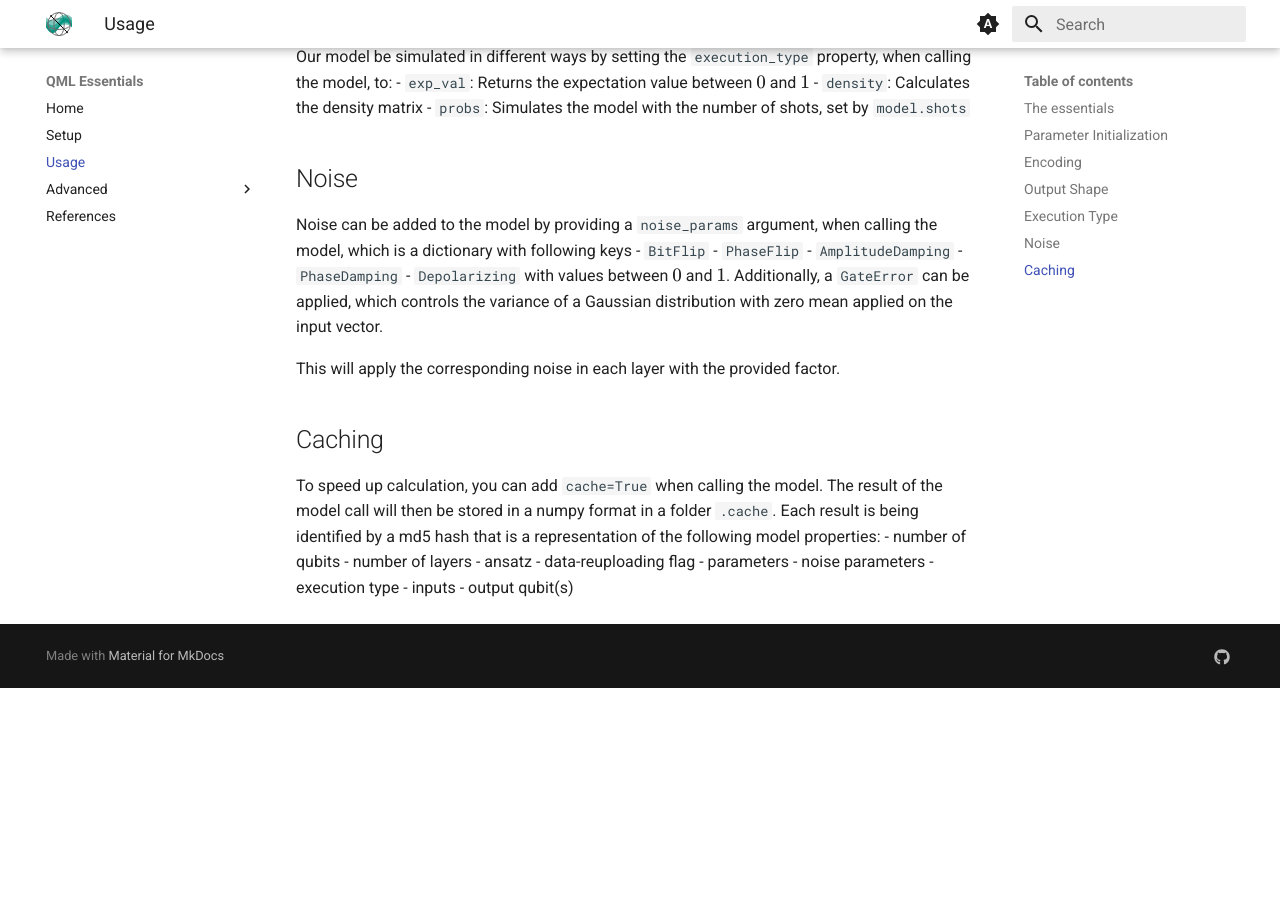
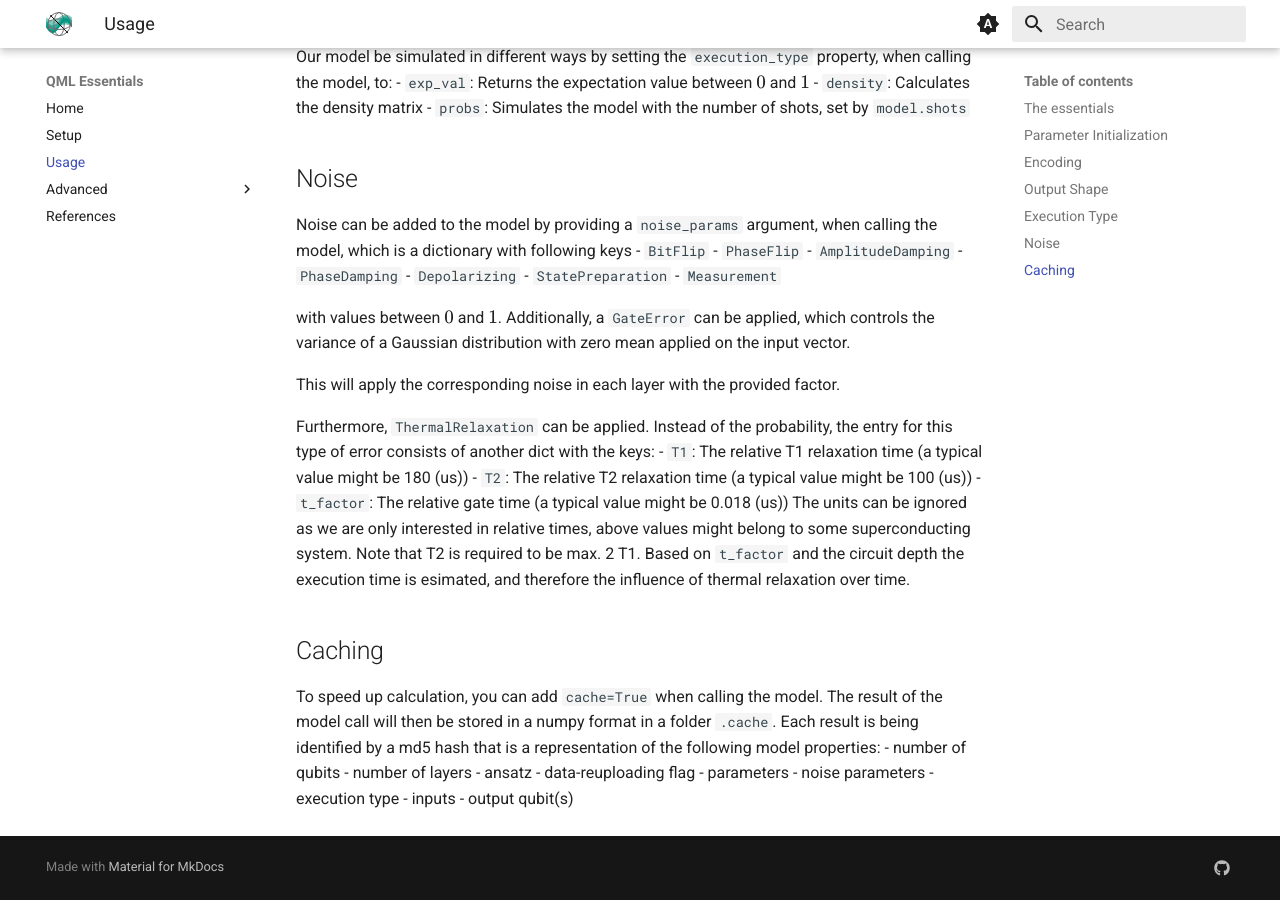
Before and after one commit to cirKITers/qml-essentials, an MkDocs documentation site: the page built from docs/usage.md, in a window 1280 px wide and 900 px high, scrolled down 2224 px. Built offline with MkDocs 1.6.1 and Material for MkDocs 9.7.7, drawn with Linux system fonts in a browser that asks for light colours; emoji names are drawn with the system emoji font; before the commit the page ends 2912 px from its top, so only the background shows below that.

Commit message:
documentation

```diff
--- a/docs/usage.md
+++ b/docs/usage.md
@@ -87,10 +87,21 @@ Noise can be added to the model by providing a `noise_params` argument, when cal
 - `AmplitudeDamping`
 - `PhaseDamping`
 - `Depolarizing`
+- `StatePreparation`
+- `Measurement`
+
 with values between $0$ and $1$.
 Additionally, a `GateError` can be applied, which controls the variance of a Gaussian distribution with zero mean applied on the input vector.
 
 This will apply the corresponding noise in each layer with the provided factor.
+
+Furthermore, `ThermalRelaxation` can be applied. Instead of the probability, the entry for this type of error consists of another dict with the keys:
+- `T1`: The relative T1 relaxation time (a typical value might be 180 (us))
+- `T2`: The relative T2 relaxation time (a typical value might be 100 (us))
+- `t_factor`: The relative gate time (a typical value might be 0.018 (us))
+The units can be ignored as we are only interested in relative times, above values might belong to some superconducting system.
+Note that T2 is required to be max. 2 T1.
+Based on `t_factor` and the circuit depth the execution time is esimated, and therefore the influence of thermal relaxation over time.
 
 ## Caching
 
```
